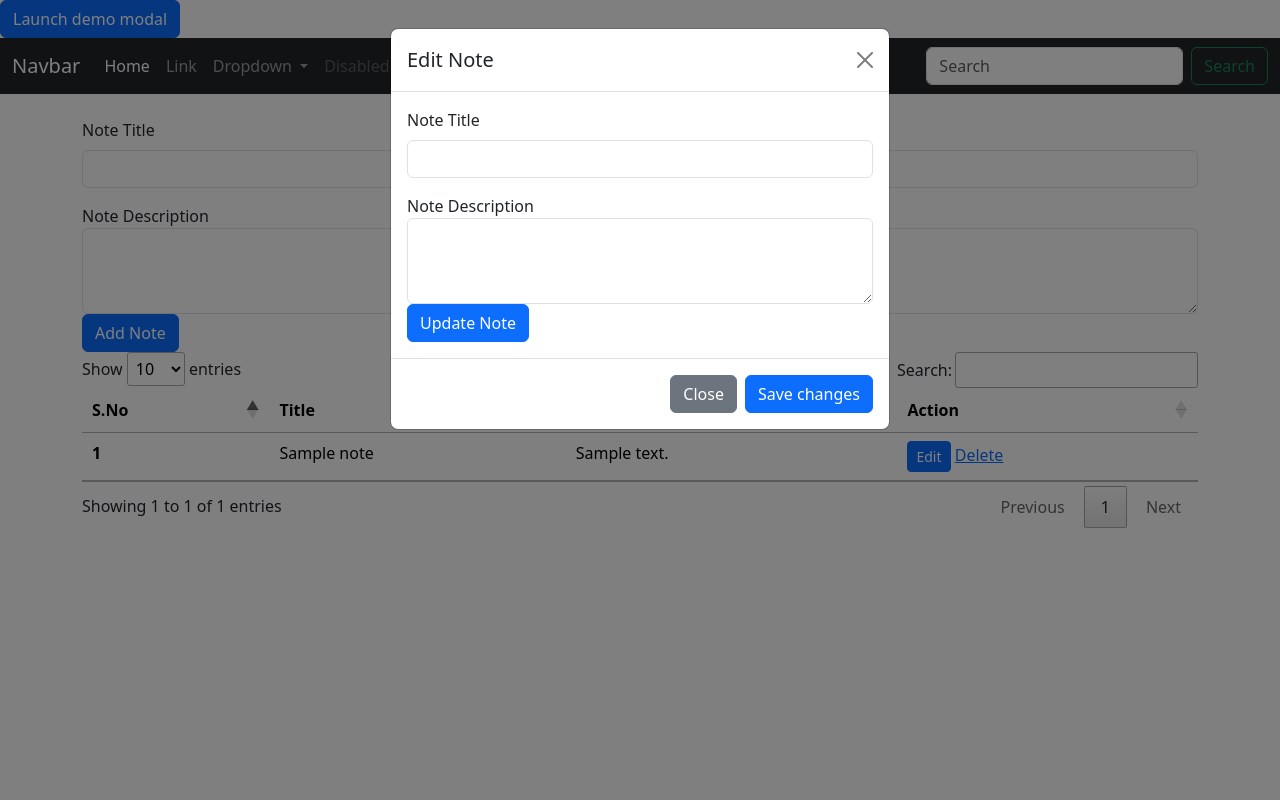
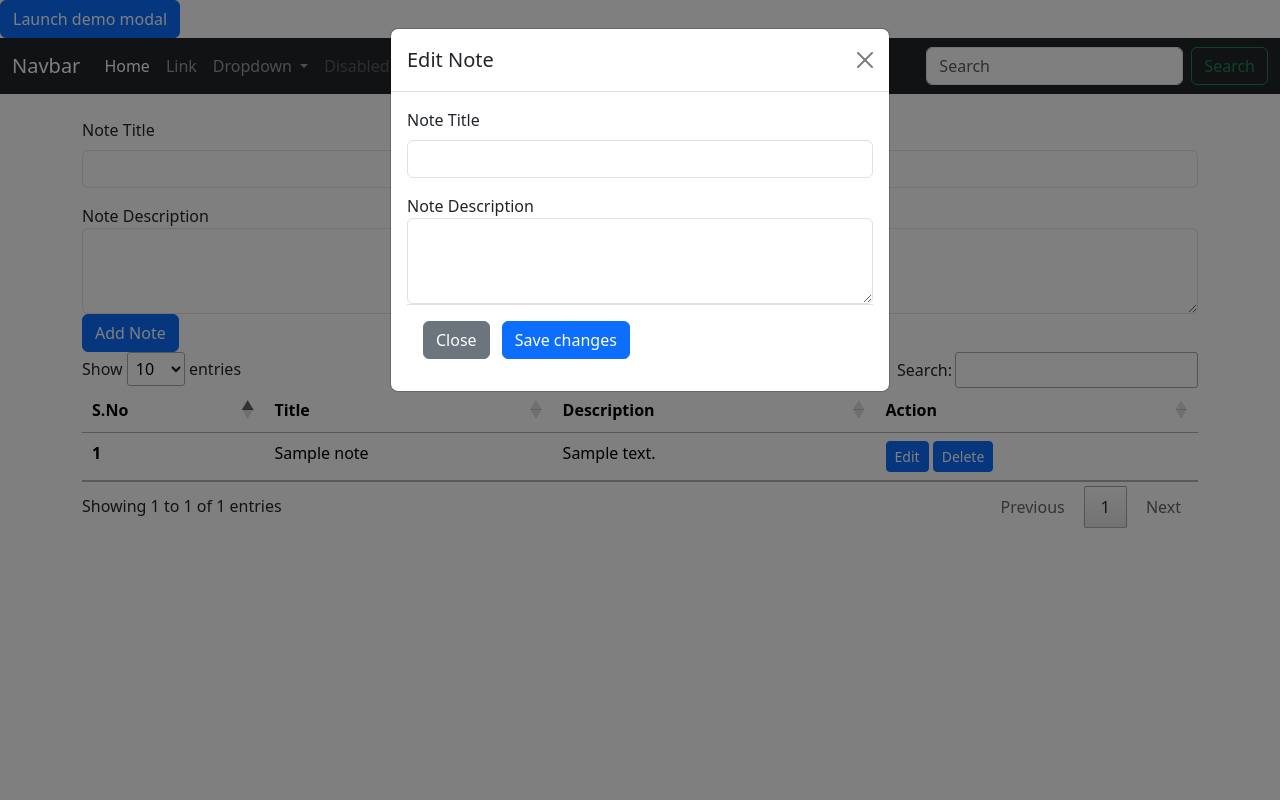
Before and after one commit to jaskirat-next/CRUD_App, a PHP site: page /boot.php in a window 1280 px wide, after a click on "Launch demo modal". Run offline with PHP 8.4, Linux system fonts and the light colour scheme; tables that the repository leaves empty or names only in its code hold one stand-in row (values such as "Sample post"); some libraries are stand-ins or nearby versions.

Commit message:
Update & Delete Function Done

```diff
--- a/boot.php
+++ b/boot.php
@@ -1,19 +1,37 @@
 <?php
 $insert = false;
 $servername = "localhost";
-$usrename = "root";
+$username = "root";
 $password = "";
 $database = "notes";
 
-$conn = mysqli_connect($servername ,$usrename , $password, $database);
+$conn = mysqli_connect($servername ,$username , $password, $database);
 if(!$conn){
   die("Failed to connect: " . mysqli_connect_error());
 }
 
-
+if(isset($_GET['delete'])){
+  $sno = $_GET['delete'];
+  $sql = "DELETE FROM `note` WHERE `sno` = $sno";
+  $result = mysqli_query($conn , $sql);
+}
 
 //Insert data into database
 if($_SERVER['REQUEST_METHOD'] == 'POST'){
+  if(isset($_POST['snoEdit'])){
+    $sno = $_POST['snoEdit'];
+    $title = $_POST['titleEdit'];
+    $disc = $_POST['descriptionEdit'];
+    $sql = "UPDATE `note` SET `title` = '$title', `description` = '$disc' WHERE `sno` = $sno";
+    $result = mysqli_query($conn , $sql);
+    if($result){
+      echo "Record updated";
+    }
+    else{
+      echo "Failed";
+    }
+  }
+  else{
   $title = $_POST['title'];
   $disc = $_POST['description'];
 
@@ -27,6 +45,7 @@ if($_SERVER['REQUEST_METHOD'] == 'POST'){
   else{
     echo "Failed";
   }
+}
 }
 ?>
 
@@ -69,6 +88,7 @@ if($_SERVER['REQUEST_METHOD'] == 'POST'){
         </div>
         <div class="modal-body">
           <form action="/CRUD/boot.php" method="POST">
+            <input type="hidden" name="snoEdit" id="snoEdit">
             <div class="mb-3">
               <label for="title" class="form-label">Note Title</label>
               <input type="text" name="titleEdit" class="form-control" id="titleEdit">
@@ -78,12 +98,12 @@ if($_SERVER['REQUEST_METHOD'] == 'POST'){
               <textarea class="form-control" id="descriptionEdit" name="descriptionEdit" rows="3"></textarea>
             </div>
 
-            <button type="submit" class="btn btn-primary">Update Note</button>
+            <!-- <button type="submit" class="btn btn-primary">Update Note</button> -->
+            <div class="modal-footer d-block mr-auto">
+              <button type="button" class="btn btn-secondary" data-bs-dismiss="modal">Close</button>
+              <button type="submit" class="btn btn-primary">Save changes</button>
+            </div>
           </form>
-        </div>
-        <div class="modal-footer">
-          <button type="button" class="btn btn-secondary" data-bs-dismiss="modal">Close</button>
-          <button type="button" class="btn btn-primary">Save changes</button>
         </div>
       </div>
     </div>
@@ -174,7 +194,8 @@ if($_SERVER['REQUEST_METHOD'] == 'POST'){
       <th scope='row'>" . $sno ."</th>
       <td>" . $row['title'] . "</td>
       <td>". $row['description'] ."</td>
-      <td><button class=' edit btn btn-sm btn-primary'>Edit</button> <a href='del'>Delete</a></td>
+      <td><button class=' edit btn btn-sm btn-primary' id=".$row['sno'].">Edit</button>
+       <button class='delete btn btn-sm btn-primary' id=d".$row['sno'].">Delete</button></td>
     </tr>";
 
   }
@@ -203,11 +224,28 @@ if($_SERVER['REQUEST_METHOD'] == 'POST'){
         console.log(title, description);
         titleEdit.value = title;
         descriptionEdit.value = description;
+        snoEdit.value = e.target.id;
+        console.log(e.target.id);
         $('#editModal').modal('toggle');
       })
-    }
+    })
 
-    )
+    let deletes = document.getElementsByClassName('delete');
+    Array.from(deletes).forEach((element)=>{
+      element.addEventListener("click", (e)=>{
+        console.log("edit", );
+        sno = e.target.id.substr(1,);
+
+        if(confirm("Are you sure you want to delete this note!")){
+          console.log("Yes");
+          window.location = `/CRUD/boot.php?delete=${sno}`
+        }
+        else{
+          console.log("No");
+        }
+      })
+    })
+
   </script>
 </body>
 
```
